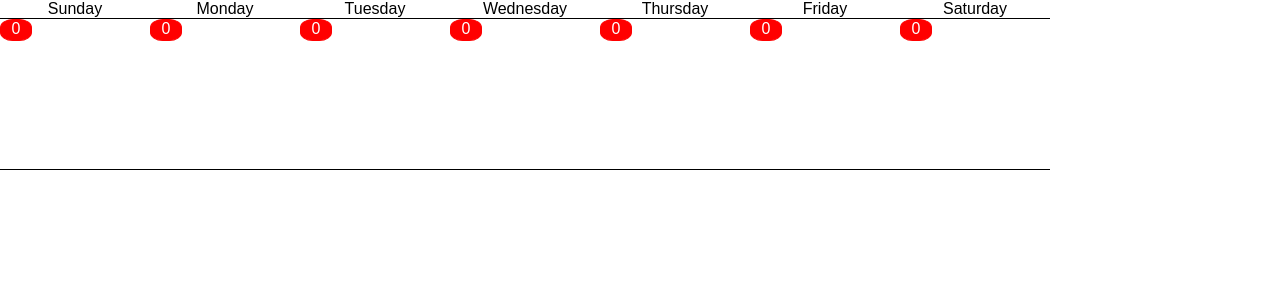
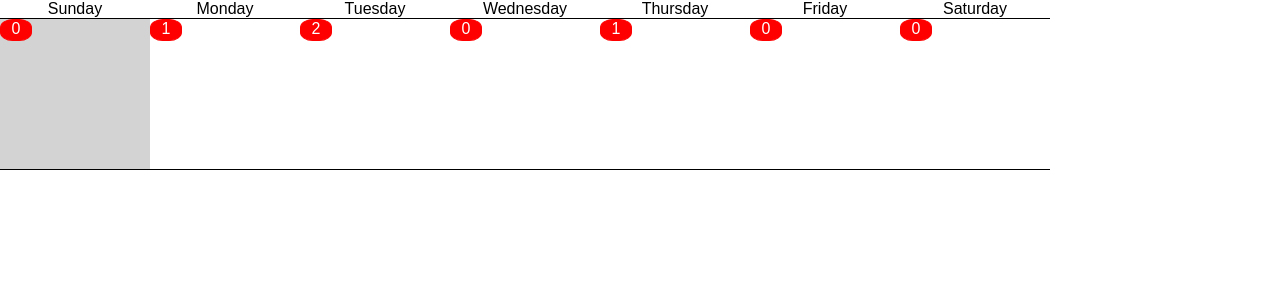
Before and after one commit to ChristianEscobar/cali-cal, a React (Create React App) app in the folder client/: page / in a window 1280 px wide. Shown: the top 300 px of the page. Built offline with nearby package versions, Linux system fonts and the light colour scheme.

Commit message:
latest changes to WeekContainer

```diff
--- a/client/package.json
+++ b/client/package.json
@@ -5,6 +5,7 @@
   "dependencies": {
     "react": "^16.3.2",
     "react-dom": "^16.3.2",
+    "react-redux": "^5.0.7",
     "react-scripts": "1.1.4",
     "redux": "^4.0.0",
     "redux-logger": "^3.0.6",
--- a/client/src/App.js
+++ b/client/src/App.js
@@ -6,9 +6,9 @@ import Week from './components/Week/WeekContainer';
 class App extends Component {
   render() {
     return (
-      <div className="App">
-        <Week />
-      </div>
+        <div className="App">
+          <Week />
+        </div>
     );
   }
 }
--- a/client/src/actions.js
+++ b/client/src/actions.js
@@ -1,4 +1,3 @@
-/*
 export const actionNames = {
   changeDate: 'CHANGE_DATE',
   requestStarted: 'REQUEST_STARTED',
@@ -13,6 +12,7 @@ export const changeDateAction = (day) => ({
   },
 });
 
+/*
 export const requestStarted = {
   type: actionNames.requestStarted,
 };
@@ -28,7 +28,6 @@ export const saveCal = (dispatch) => {
   dispatch(makeRequest({ theSecret: 42 }));
 };
 
-
 export function makeRequest (requestBody) {
   return function (dispatch) {
     fetch('/hello')
--- a/client/src/components/Week/Day.css
+++ b/client/src/components/Week/Day.css
@@ -15,3 +15,7 @@
 .events-container:hover {
   background-color: lightgray;
 }
+
+.events-container-selected {
+  background-color: lightgray;
+}
--- a/client/src/components/Week/Day.jsx
+++ b/client/src/components/Week/Day.jsx
@@ -1,16 +1,20 @@
-import React from 'react';
+import React, { Component } from 'react';
 import Notification from '../Notifications/Notification';
 import './Day.css';
 
-const Day = (props) => {
-  return (
-    <div className="day-container">
-      <span className="dayOfWeek">{props.day}</span>
-      <div className="events-container">
-        <Notification message={props.dayCount} />
+
+export default class Day extends Component {
+  render() {
+    // Set background color for selected day
+    let className = this.props.selectedDay ? "events-container events-container-selected" : "events-container";
+
+    return (
+      <div className="day-container">
+        <span className="dayOfWeek">{this.props.dayName}</span>
+        <div className={className} onClick={() => this.props.changeDay(this.props.dayNumber)}>
+          <Notification message={this.props.eventCount} />
+        </div>
       </div>
-    </div>
-  );
-};
-
-export default Day;
+    );
+  }
+}
--- /dev/null
+++ b/client/src/components/Week/Week.jsx
@@ -0,0 +1,27 @@
+import React, { Component } from 'react';
+import Day from './Day';
+
+export default class Week extends Component {
+  render() {
+    return (
+      <div>
+        {this.props.days.map( (dayObj, dayNumber) =>
+          (dayNumber === this.props.selectedDay) ?
+            <Day key={dayObj.name}
+                selectedDay={true}
+                dayNumber={dayNumber}
+                dayName={dayObj.name}
+                changeDay={this.props.changeDay}
+                eventCount={dayObj.events.length}/>
+            :
+            <Day key={dayObj.name}
+                selectedDay={false}
+                dayNumber={dayNumber}
+                dayName={dayObj.name}
+                changeDay={this.props.changeDay}
+                eventCount={dayObj.events.length}/>
+        )}
+      </div>
+    )
+  }
+}
--- a/client/src/components/Week/WeekContainer.jsx
+++ b/client/src/components/Week/WeekContainer.jsx
@@ -1,27 +1,17 @@
-import React, { Component } from 'react';
-import Day from './Day';
+import { connect } from 'react-redux';
+import Week from './Week';
+import * as selectors from '../../selectors';
+import * as actions from '../../actions';
 
-export default class WeekContainer extends Component {
-  constructor(props) {
-    super(props);
+const mapStateToProps = (state) => {
+  return {
+    days: selectors.getDayAndCounts(state),
+    selectedDay: state.selectedDay,
+  }
+}
 
-    // Set initial state
+const mapStateToDispatch = (dispatch) => ({
+  changeDay: (day) => dispatch(actions.changeDateAction(day)),
+});
 
-    // Create array storing days of week
-    this.daysOfWeek = ["Sunday", "Monday", "Tuesday", "Wednesday", "Thursday", "Friday", "Saturday"];
-
-    // Bind functions
-    this.createDaysOfWeek = this.createDaysOfWeek.bind(this);
-  }
-
-  // Create days of week
-  createDaysOfWeek() {
-    return this.daysOfWeek.map( day => <Day className="day" key={day} day={day} dayCount={0} />);
-  }
-
-  render() {
-    return(
-      this.createDaysOfWeek()
-    );
-  }
-};
+export default connect(mapStateToProps, mapStateToDispatch)(Week);
--- a/client/src/index.js
+++ b/client/src/index.js
@@ -2,7 +2,21 @@ import React from 'react';
 import ReactDOM from 'react-dom';
 import './index.css';
 import App from './App';
-import registerServiceWorker from './registerServiceWorker';
 
-ReactDOM.render(<App />, document.getElementById('root'));
-registerServiceWorker();
+// redux stuff
+import { Provider } from 'react-redux';
+import { createStore, applyMiddleware } from 'redux';
+import thunk from 'redux-thunk';
+import logger from 'redux-logger';
+import reducer from './reducer';
+
+const store = createStore(reducer, applyMiddleware(
+  logger,
+  thunk
+));
+
+ReactDOM.render(
+  <Provider store={store}>
+    <App />
+  </Provider>,
+document.getElementById('root'));
--- a/client/src/reducer.js
+++ b/client/src/reducer.js
@@ -1,17 +1,16 @@
-/*
 import { actionNames } from './actions';
 
 export const initialState = {
   days: {
-    0: [ { name: 'special event' }, { name: 'regular event '} ],
-    1: [],
-    2: [ { name: 'house party'} ],
-    3: [],
-    4: [],
-    5: [],
-    6: [],
+    0: { name: "Sunday", events: []},
+    1: { name: "Monday", events: [ {name: 'nap'} ]},
+    2: { name: "Tuesday", events: [ { name: 'special event' }, { name: 'regular event '} ] },
+    3: { name: "Wednesday", events: [] },
+    4: { name: "Thursday", events: [ {name: 'house party'} ] },
+    5: { name: "Friday", events: [] },
+    6: { name: "Saturday", events: [] },
   },
-  currentDay: 0,
+  selectedDay: 0,
   savingStateStatus: 'unknown',
 };
 
@@ -21,7 +20,7 @@ const reducer = (state = initialState, action) => {
       return Object.assign(
         {},
         state,
-        { currentDay: action.payload.day}
+        { selectedDay: action.payload.day}
       );
     case actionNames.requestStarted:
       return Object.assign(
@@ -47,4 +46,3 @@ const reducer = (state = initialState, action) => {
 }
 
 export default reducer;
-*/
--- a/client/src/selectors.js
+++ b/client/src/selectors.js
@@ -1,8 +1,12 @@
-/*
 export const getEventCounts = (state) => Object.keys(state.days)
   .sort()
-  .map(date => state.days[date])
-  .map(aDay => aDay.length);
+  .map(day => state.days[day].events)
+  .map(events => events.length);
+
+export const getDayAndCounts = (state) =>
+  Object.keys(state.days)
+  .sort()
+  .map(day => state.days[day]);
+
 
 export const getTodaysEvents = (state) => state.currentDay === null ? [] : state.days[state.currentDay];
-*/
--- /dev/null
+++ b/client/src/store.js
@@ -0,0 +1,6 @@
+import { createStore } from "redux";
+import reducer from "./reducer";
+
+const store = createStore(reducer);
+
+export default store;
```
Also changed, not shown: 1 other file (tests, documents, lock files or other folders).
